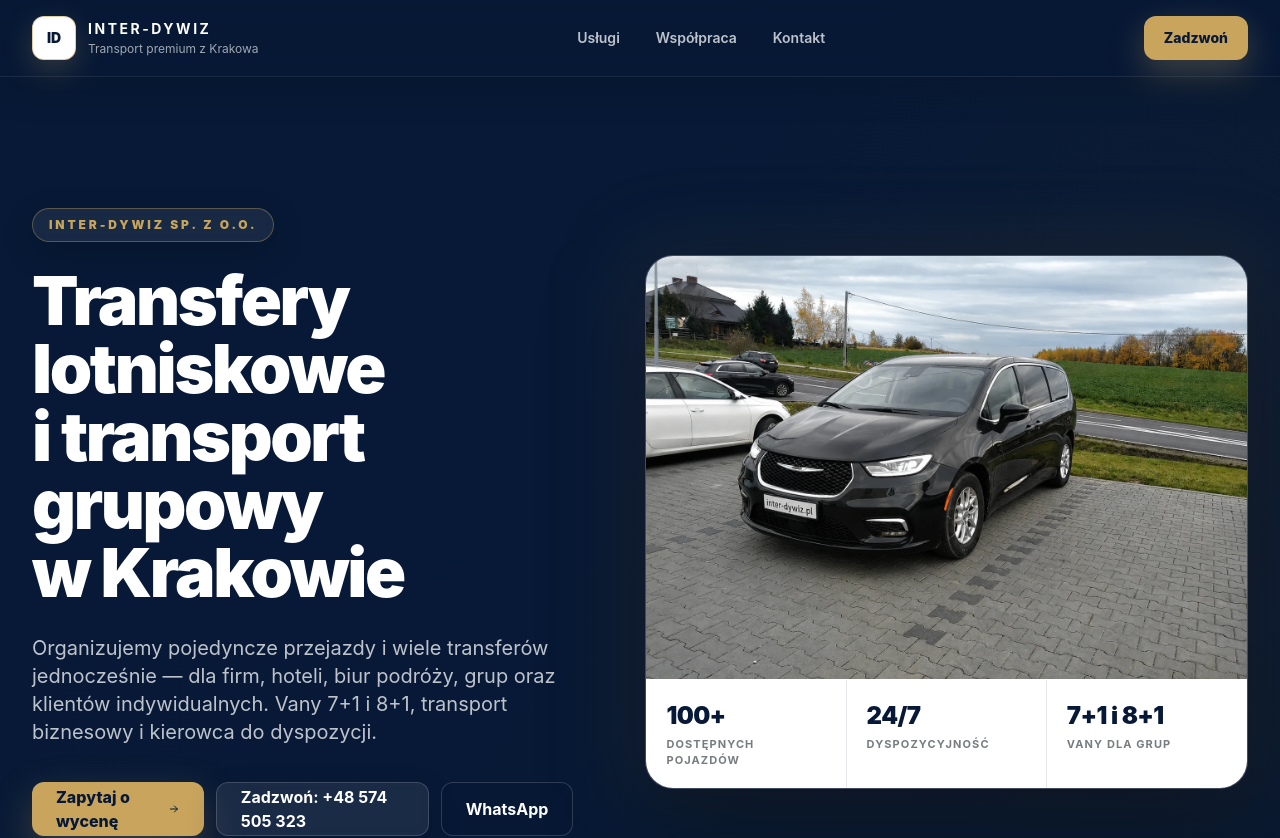
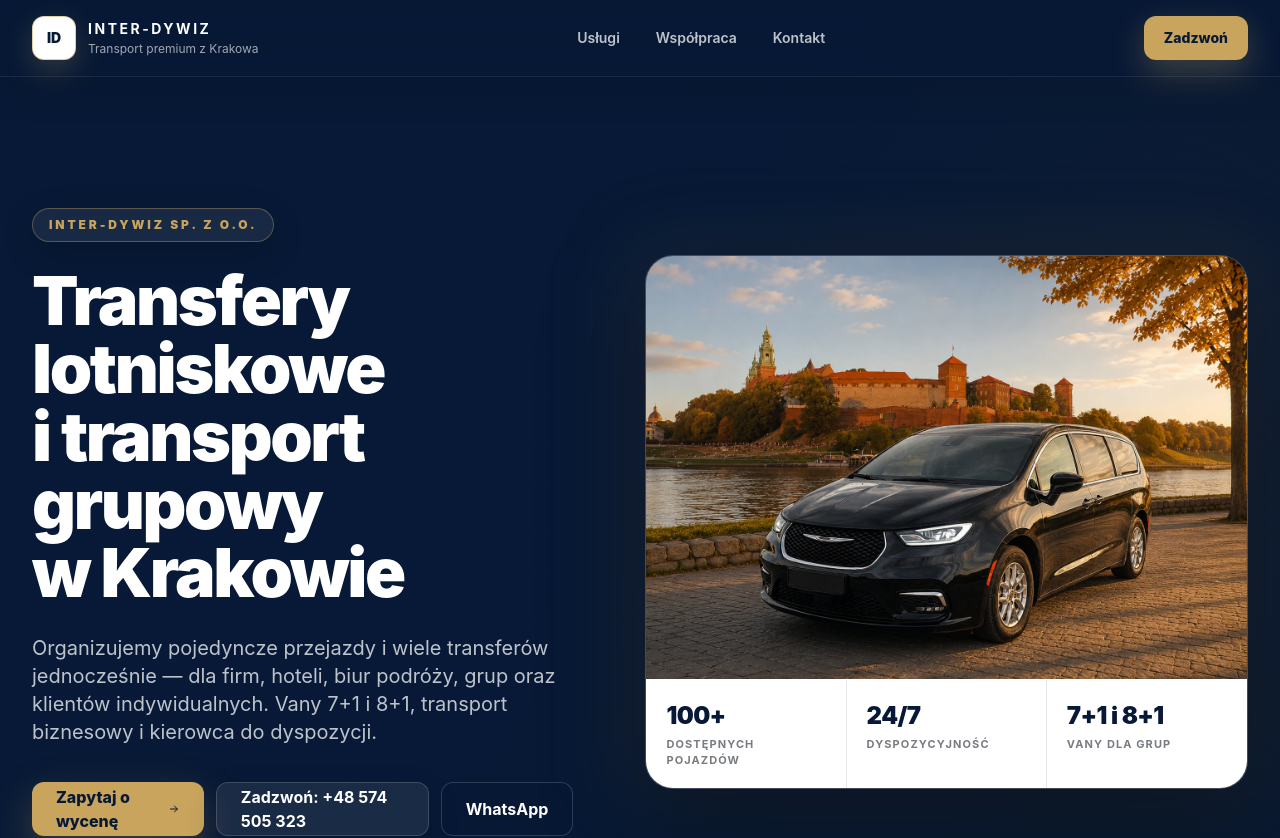
Before and after one commit to Dominik499/inter-dywiz-website, a Next.js app: page / in a window 1280 px wide. Shown: the top 838 px of the page. Built offline with nearby package versions, Linux system fonts and the light colour scheme.

Commit message:
Update hero with Wawel Pacifica image

```diff
--- a/app/page.tsx
+++ b/app/page.tsx
@@ -175,7 +175,7 @@ export default function Home() {
             <div className="absolute -inset-4 rounded-[2.25rem] bg-gold/[0.08] blur-2xl" />
             <div className="relative overflow-hidden rounded-[1.75rem] border border-white/[0.14] bg-white/[0.07] shadow-[0_36px_100px_rgba(0,0,0,0.36)] backdrop-blur-sm">
               <Image
-                src="/images/hero-pacifica-autumn.webp"
+                src="/images/hero-pacifica-wawel.webp"
                 alt="Transfery lotniskowe i transport grupowy w Krakowie – Inter-Dywiz"
                 width={1448}
                 height={1086}
```
Also changed, not shown: public/images/hero-pacifica-wawel.webp (added).
